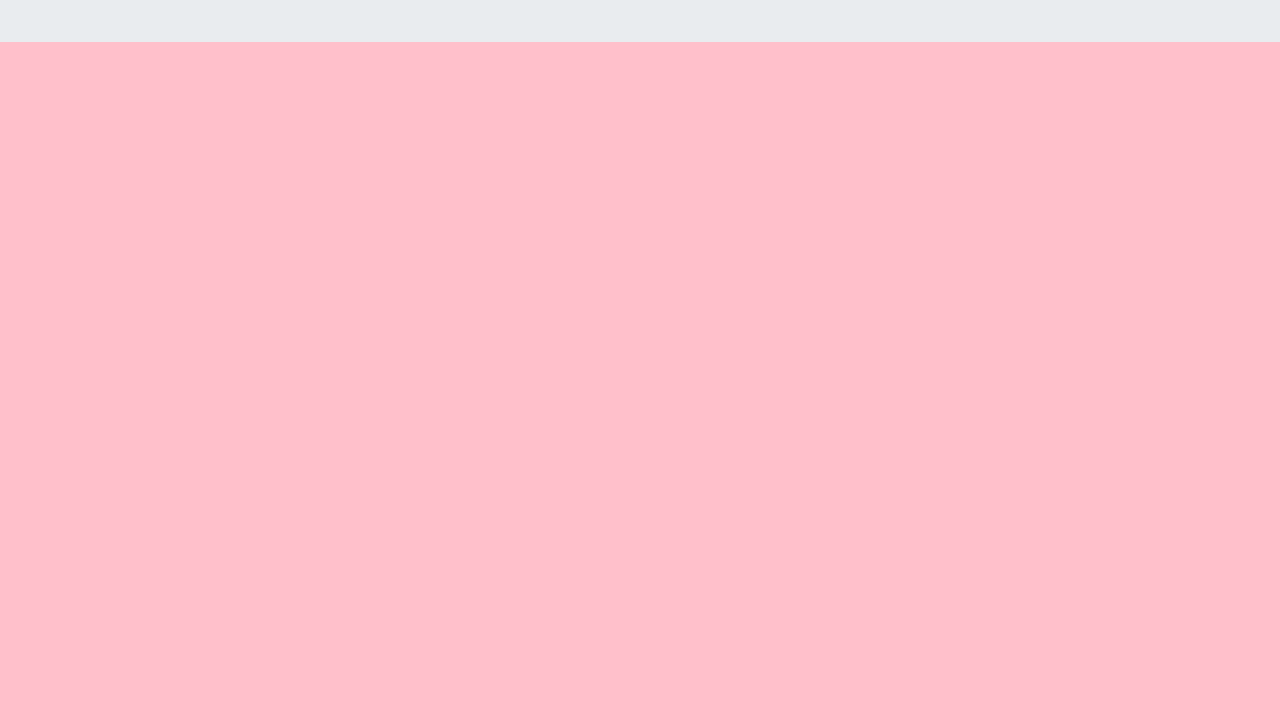
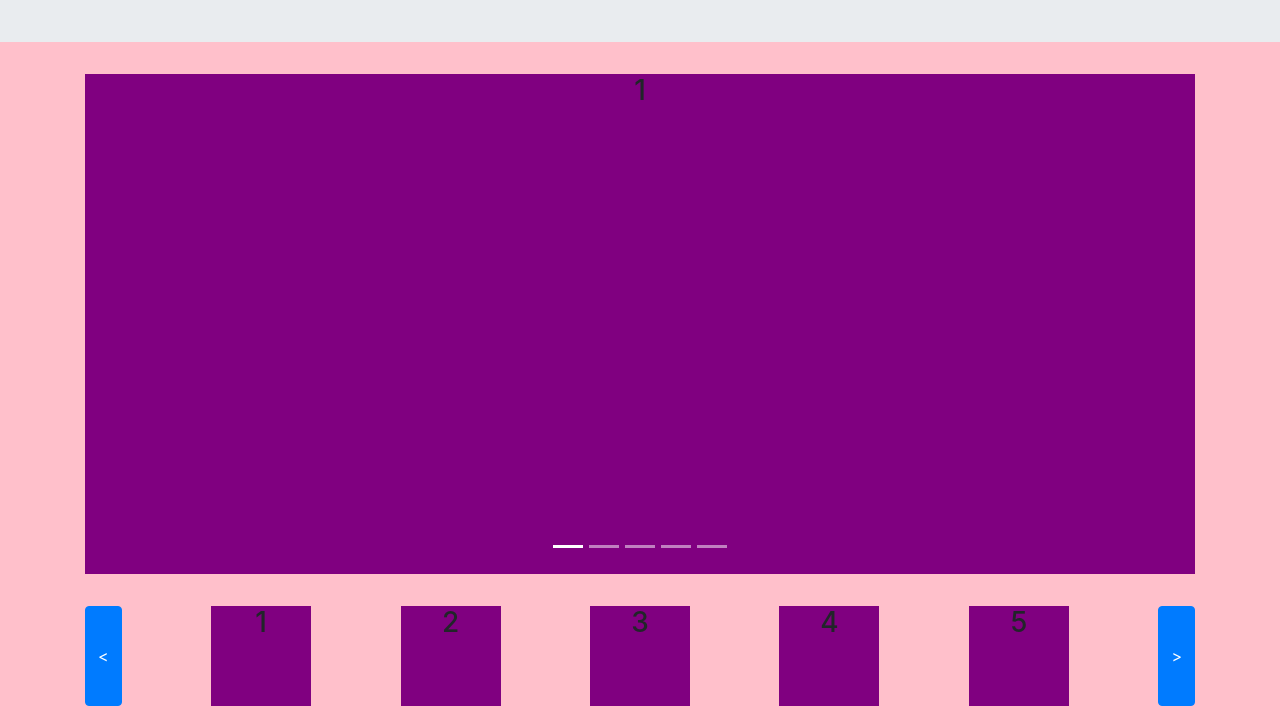
Before and after one commit to TerenceFox/vision2020, a Gatsby site: page / in a window 1280 px wide. Shown: the part 386-1092 px from the top of the page. Before the commit the page ends 800 px from the top, so only its background shows below. Built offline with nearby package versions, Linux system fonts and the light colour scheme; Gatsby itself is replaced by a stand-in of ours.

Commit message:
Carousel functionality with thumbnail navigation

```diff
--- /dev/null
+++ b/src/components/CarouselContainer.js
@@ -0,0 +1,39 @@
+import React, { useState } from 'react'
+import Container from "react-bootstrap/Container"
+import Carousel from "react-bootstrap/Carousel"
+import ThumbnailContainer from './ThumbnailContainer'
+
+const CarouselContainer = () => {
+  const [index, setIndex] = useState(0)
+
+  const handleSelect = (selectedIndex) => {
+    setIndex(selectedIndex)
+  }
+
+  return (
+    <>
+    <Container>
+      <Carousel activeIndex={index} onSelect={handleSelect} interval={null} controls={false}>
+        <Carousel.Item>
+          <h3>1</h3>
+        </Carousel.Item>
+        <Carousel.Item>
+          <h3>2</h3>
+        </Carousel.Item>
+        <Carousel.Item>
+          <h3>3</h3>
+        </Carousel.Item>
+        <Carousel.Item>
+          <h3>4</h3>
+        </Carousel.Item>
+        <Carousel.Item>
+          <h3>5</h3>
+        </Carousel.Item>
+      </Carousel>
+    </Container>
+    <ThumbnailContainer  index={index} handleSelect={handleSelect}/>
+    </>
+  )
+}
+
+export default CarouselContainer
--- /dev/null
+++ b/src/components/ThumbnailContainer.js
@@ -0,0 +1,69 @@
+import React from "react"
+import Container from "react-bootstrap/Container"
+import Button from "react-bootstrap/Button"
+
+const ThumbnailContainer = ({index, handleSelect}) => {
+
+  const goToSlide =  (num) => {
+    handleSelect(num)
+  }
+
+  const nextSlide = () => {
+    if (index > 3) {
+      handleSelect(0)
+    } else {
+      handleSelect(index+1)
+    }
+  }
+
+  const prevSlide = () => {
+    if (index > 0) {
+      handleSelect(index - 1)
+    } else {
+      handleSelect(4)
+    }
+  }
+  return (
+    <Container className="thumbnail-container">
+      <Button onClick={prevSlide}> {`<`} </Button>
+      <div
+        className="thumbnail"
+        style={{ background: "purple", height: "100px", width: "100px" }}
+        onClick={() => goToSlide(0)}
+      >
+        <h3>1</h3>
+      </div>
+      <div
+        className="thumbnail"
+        style={{ background: "purple", height: "100px", width: "100px" }}
+        onClick={() => goToSlide(1)}
+      >
+        <h3>2</h3>
+      </div>
+      <div
+        className="thumbnail"
+        style={{ background: "purple", height: "100px", width: "100px" }}
+        onClick={() => goToSlide(2)}
+      >
+        <h3>3</h3>
+      </div>
+      <div
+        className="thumbnail"
+        style={{ background: "purple", height: "100px", width: "100px" }}
+        onClick={() => goToSlide(3)}
+      >
+        <h3>4</h3>
+      </div>
+      <div
+        className="thumbnail"
+        style={{ background: "purple", height: "100px", width: "100px" }}
+        onClick={() => goToSlide(4)}
+      >
+        <h3>5</h3>
+      </div>
+      <Button onClick={nextSlide}> {`>`} </Button>
+    </Container>
+  )
+}
+
+export default ThumbnailContainer
--- a/src/pages/custom.scss
+++ b/src/pages/custom.scss
@@ -4,5 +4,22 @@ img {
   max-width: 100%;
 }
 
+.carousel-item {
+  background: purple;
+  height: 500px;
+}
+
+h3 {
+  text-align: center;
+  margin: auto;
+}
+
+.thumbnail-container {
+  display: flex;
+  justify-content: space-between;
+  margin-top: 2rem;
+}
+
+
 /* import bootstrap to set changes */
 @import "~bootstrap/scss/bootstrap";
--- a/src/pages/index.js
+++ b/src/pages/index.js
@@ -2,6 +2,7 @@ import React from "react"
 import { Helmet } from "react-helmet"
 import "./index.scss"
 import Header from '../components/Header'
+import CarouselContainer from '../components/CarouselContainer'
 
 const IndexPage = () => (
   <>
@@ -11,6 +12,7 @@ const IndexPage = () => (
       <link rel="canonical" href="http://mysite.com/example" />
     </Helmet>
     <Header />
+    <CarouselContainer />
   </>
 )
 
```
